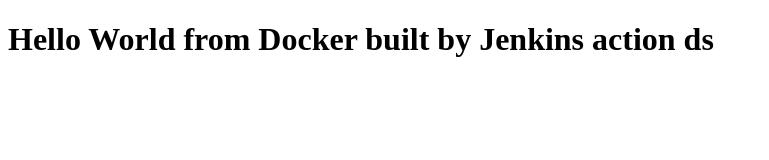
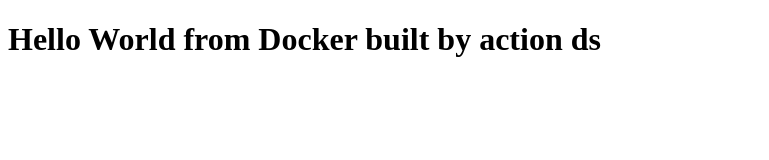
Before and after one commit to Movses24/cicd-demo, a plain HTML site: page index.html in a window 1280 px wide. Shown: the whole page, without its empty margins (0-769 px from the left). Drawn offline with Linux system fonts and the light colour scheme.

Commit message:
Update index.html

```diff
--- a/index.html
+++ b/index.html
@@ -2,6 +2,6 @@
 <html>
   <head><title>Hello from GitHub Actions!</title></head>
   <body>
-    <h1>Hello World from Docker built by Jenkins action ds</h1>
+    <h1>Hello World from Docker built by  action ds</h1>
   </body>
 </html>
```
